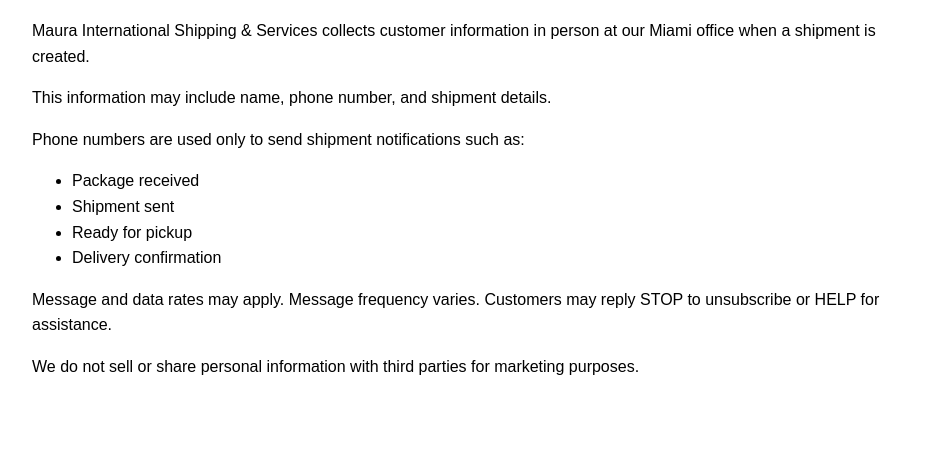
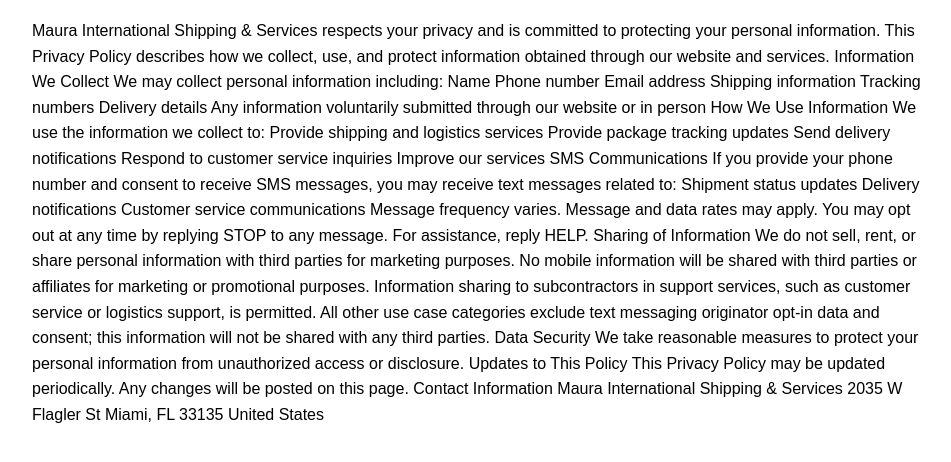
Before and after one commit to maqr91/mauraintlshipping.com, a plain HTML site: page privacy.html in a window 1280 px wide. Shown: the part 116-578 px from the top of the page, without its empty margins (158-1109 px from the left). Drawn offline with Linux system fonts and the light colour scheme.

Commit message:
Update privacy.html

```diff
--- a/privacy.html
+++ b/privacy.html
@@ -10,32 +10,77 @@
 <h1>Privacy Policy</h1>
 
 <p>
-Maura International Shipping & Services collects customer information in person
-at our Miami office when a shipment is created.
-</p>
+Maura International Shipping & Services respects your privacy and is committed to protecting your personal information. This Privacy Policy describes how we collect, use, and protect information obtained through our website and services.
 
-<p>
-This information may include name, phone number, and shipment details.
-</p>
+Information We Collect
 
-<p>
-Phone numbers are used only to send shipment notifications such as:
-</p>
+We may collect personal information including:
 
-<ul>
-<li>Package received</li>
-<li>Shipment sent</li>
-<li>Ready for pickup</li>
-<li>Delivery confirmation</li>
-</ul>
+Name
 
-<p>
-Message and data rates may apply. Message frequency varies.
-Customers may reply STOP to unsubscribe or HELP for assistance.
-</p>
+Phone number
 
-<p>
-We do not sell or share personal information with third parties for marketing purposes.
+Email address
+
+Shipping information
+
+Tracking numbers
+
+Delivery details
+
+Any information voluntarily submitted through our website or in person
+
+How We Use Information
+
+We use the information we collect to:
+
+Provide shipping and logistics services
+
+Provide package tracking updates
+
+Send delivery notifications
+
+Respond to customer service inquiries
+
+Improve our services
+
+SMS Communications
+
+If you provide your phone number and consent to receive SMS messages, you may receive text messages related to:
+
+Shipment status updates
+
+Delivery notifications
+
+Customer service communications
+
+Message frequency varies. Message and data rates may apply.
+
+You may opt out at any time by replying STOP to any message.
+For assistance, reply HELP.
+
+Sharing of Information
+
+We do not sell, rent, or share personal information with third parties for marketing purposes.
+
+No mobile information will be shared with third parties or affiliates for marketing or promotional purposes. Information sharing to subcontractors in support services, such as customer service or logistics support, is permitted.
+
+All other use case categories exclude text messaging originator opt-in data and consent; this information will not be shared with any third parties.
+
+Data Security
+
+We take reasonable measures to protect your personal information from unauthorized access or disclosure.
+
+Updates to This Policy
+
+This Privacy Policy may be updated periodically. Any changes will be posted on this page.
+
+Contact Information
+
+Maura International Shipping & Services
+2035 W Flagler St
+Miami, FL 33135
+United States
 </p>
 
 </body>
```
